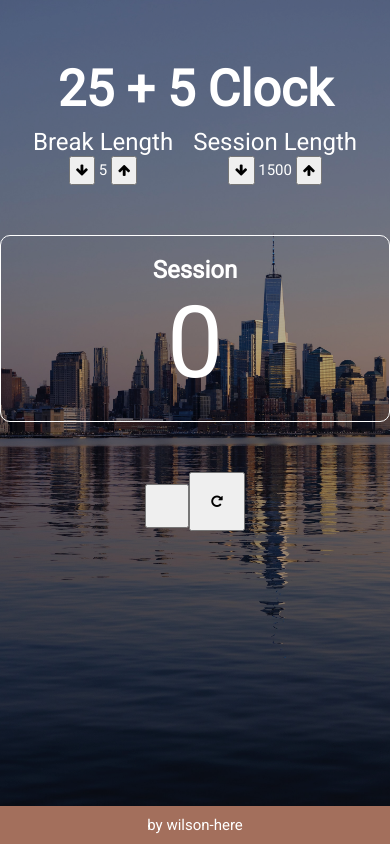
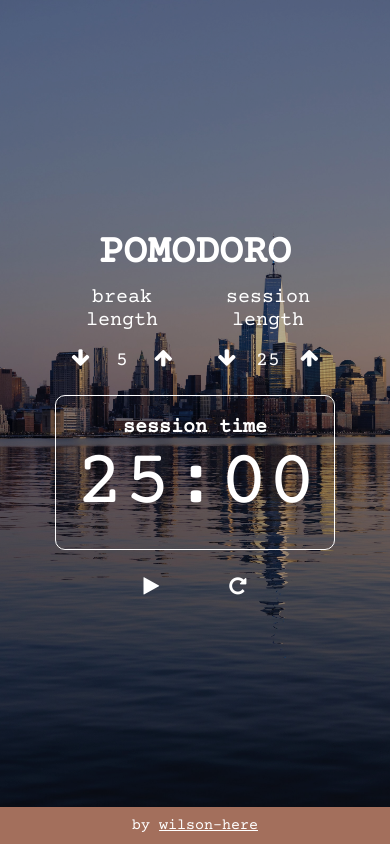
Before and after one commit to wilson-here/pomodoro, a React (Vite) app: page / in a window 390 px wide. Built offline with nearby package versions, Linux system fonts and the light colour scheme.

Commit message:
finish logic & responsive

```diff
--- a/index.html
+++ b/index.html
@@ -8,7 +8,9 @@
   <title>Pomodoro</title>
   <link rel="preconnect" href="https://fonts.googleapis.com">
   <link rel="preconnect" href="https://fonts.gstatic.com" crossorigin>
-  <link href="https://fonts.googleapis.com/css2?family=Roboto&display=swap" rel="stylesheet">
+  <link
+    href="https://fonts.googleapis.com/css2?family=Courier+Prime&family=Space+Grotesk:wght@300;400;500;600;700&display=swap"
+    rel="stylesheet">
   <link rel="stylesheet" href="node_modules/font-awesome/css/font-awesome.min.css">
 </head>
 
--- a/src/App.jsx
+++ b/src/App.jsx
@@ -1,22 +1,89 @@
-import { useState } from "react";
+import { useState, useRef } from "react";
 import "./styles/App.scss";
 import Title from "./components/Title";
 import CustomTime from "./components/CustomTime";
 import Display from "./components/Display";
 import Control from "./components/Control";
 import CopyRight from "./components/CopyRight";
-import { INITIAL_TIME } from "./constant/constant";
+import { INITIAL_SESSIONTIME } from "./constant/constant";
+import { INITIAL_BREAKTIME } from "./constant/constant";
 function App() {
+  const [isPlaying, setIsPlaying] = useState(false);
+  const [isReset, setIsReset] = useState(false);
+  const [sessionTime, setSessionTime] = useState(INITIAL_SESSIONTIME);
+  const [breakTime, setBreakTime] = useState(INITIAL_BREAKTIME);
+  const [isSessionTime, setIsSessionTime] = useState(true);
+  const audioRef = useRef(null);
+
+  const toggleIsPlaying = () => {
+    setIsPlaying(!isPlaying);
+  };
+
+  const reset = () => {
+    setIsPlaying(false);
+    setSessionTime(INITIAL_SESSIONTIME);
+    setBreakTime(INITIAL_BREAKTIME);
+    setIsSessionTime(true);
+
+    audioRef.current.load();
+    setIsReset(true);
+  };
+  const increment = (stateSetter) => {
+    stateSetter((prevState) => {
+      if (prevState <= 59) {
+        return prevState + 1;
+      } else {
+        return prevState;
+      }
+    });
+  };
+  const decrement = (stateSetter) => {
+    stateSetter((prevState) => {
+      if (prevState >= 2) {
+        return prevState - 1;
+      } else {
+        return prevState;
+      }
+    });
+  };
   return (
     <div className="bg">
       <div className="content">
         <Title />
         <div className="custom_wrap">
-          <CustomTime type="break" duration="5" />
-          <CustomTime type="session" duration={INITIAL_TIME} />
+          <CustomTime
+            type="break"
+            duration={breakTime}
+            increment={() => increment(setBreakTime)}
+            decrement={() => decrement(setBreakTime)}
+          />
+          <CustomTime
+            type="session"
+            duration={sessionTime}
+            increment={() => increment(setSessionTime)}
+            decrement={() => decrement(setSessionTime)}
+          />
         </div>
-        <Display />
-        <Control />
+        <Display
+          isPlaying={isPlaying}
+          isReset={isReset}
+          setIsReset={setIsReset}
+          isSessionTime={isSessionTime}
+          setIsSessionTime={setIsSessionTime}
+          duration={isSessionTime ? sessionTime : breakTime}
+          audioRef={audioRef}
+        />
+        <audio
+          id="beep"
+          preload="auto"
+          src="https://raw.githubusercontent.com/freeCodeCamp/cdn/master/build/testable-projects-fcc/audio/BeepSound.wav"
+          ref={audioRef}
+        ></audio>
+        <Control
+          isPlaying={isPlaying}
+          toggleIsPlaying={toggleIsPlaying}
+          reset={reset}
+        />
         <CopyRight color={"#a36f5c"} size="1.5rem" />
       </div>
     </div>
--- a/src/components/Control.jsx
+++ b/src/components/Control.jsx
@@ -1,16 +1,18 @@
-import { useState } from "react";
-
-function Control() {
+function Control({ isPlaying, toggleIsPlaying, reset }) {
   return (
     <div className="control">
-      <button id="start_stop" className="control_btn control_play-pause">
-        {/* {isPlaying ? (
+      <button
+        id="start_stop"
+        className="control_btn control_play-pause"
+        onClick={toggleIsPlaying}
+      >
+        {isPlaying ? (
+          <i className="control_play-pause-icon fa fa-pause"></i>
+        ) : (
           <i className="control_play-pause-icon fa fa-play"></i>
-        ) : (
-          <i className="control_play-pause-icon fa fa-pause"></i>
-        )} */}
+        )}
       </button>
-      <button id="reset" className="control_btn control_reset">
+      <button id="reset" className="control_btn control_reset" onClick={reset}>
         <i className="fa fa-repeat"></i>
       </button>
     </div>
--- a/src/components/CustomTime.jsx
+++ b/src/components/CustomTime.jsx
@@ -1,17 +1,25 @@
-function CustomTime({ type, duration }) {
+function CustomTime({ type, duration, increment, decrement }) {
   return (
     <div className="custom">
       <h2 id={`${type}-label`} className="custom_txt">
-        {type} Length
+        {type} <br className="only-sm" />
+        Length
       </h2>
-      <button id={`${type}-decrement`} className="custom_btn">
+      <button
+        onClick={decrement}
+        id={`${type}-decrement`}
+        className="custom_btn"
+      >
         <i className="fa fa-arrow-down"></i>
       </button>
       <span id={`${type}-length`} className="custom_length">
-        {" "}
-        {duration}{" "}
+        {duration}
       </span>
-      <button id={`${type}-increment`} className="custom_btn">
+      <button
+        onClick={increment}
+        id={`${type}-increment`}
+        className="custom_btn"
+      >
         <i className="fa fa-arrow-up"></i>
       </button>
     </div>
--- a/src/components/Display.jsx
+++ b/src/components/Display.jsx
@@ -1,23 +1,46 @@
 import { useEffect, useState } from "react";
-
-function Display() {
-  const [timeLeft, setTimeLeft] = useState(2);
+import { formatTime } from "../utils/helper";
+function Display({
+  isPlaying,
+  isReset,
+  setIsReset,
+  isSessionTime,
+  setIsSessionTime,
+  duration,
+  audioRef,
+}) {
+  const [timeLeft, setTimeLeft] = useState(duration * 60);
+  useEffect(() => {
+    setTimeLeft(duration * 60);
+  }, [duration]);
   useEffect(() => {
     const intervalId = setInterval(() => {
-      if (timeLeft > 0) {
+      if (timeLeft > 0 && isPlaying === true) {
         setTimeLeft((prevTime) => prevTime - 1);
+      } else if (timeLeft <= 0 && isPlaying === true) {
+        audioRef.current.play();
+        setIsSessionTime((prevIsSessionTime) => !prevIsSessionTime);
+        setTimeLeft(duration * 60);
       }
     }, 1000);
-    return () => clearInterval(intervalId);
-  });
+    return () => {
+      clearInterval(intervalId);
+    };
+  }, [timeLeft, isPlaying]);
+  useEffect(() => {
+    if (isReset === true) {
+      setTimeLeft(duration * 60);
+      setIsReset(false);
+    }
+  }, [isReset]);
 
   return (
     <div className="display">
       <h2 id="timer-label" className="display_txt">
-        Session
+        {isSessionTime ? "Session time" : "Đi 🍽️ đi Lu 🐷🐷🐷"}
       </h2>
       <span id="time-left" className="display_timer">
-        {timeLeft}
+        {formatTime(timeLeft)}
       </span>
     </div>
   );
--- a/src/components/Title.jsx
+++ b/src/components/Title.jsx
@@ -1,5 +1,5 @@
 function Title() {
-  return <h1 className="title">25 + 5 Clock</h1>;
+  return <h1 className="title">Pomodoro</h1>;
 }
 
 export default Title;
--- a/src/constant/constant.js
+++ b/src/constant/constant.js
@@ -1 +1,2 @@
-export const INITIAL_TIME = 25 * 60; // 25 minutes in seconds
+export const INITIAL_SESSIONTIME = 25;
+export const INITIAL_BREAKTIME = 5;
--- a/src/styles/App.scss
+++ b/src/styles/App.scss
@@ -27,9 +27,22 @@
 }
 
 // common
+.only-sm {
+  display: none;
+  @include bp(sm) {
+    display: block;
+  }
+}
 a,
 button {
   cursor: pointer;
+  transition: opacity 0.3s;
+  border: none;
+  background: transparent;
+  color: white;
+  padding: 1.5rem;
+  border: none;
+  background: transparent;
   &:hover {
     opacity: 0.7;
   }
@@ -46,7 +59,6 @@ button {
 
   &__link {
     color: inherit;
-    text-decoration: none;
     display: inline-block;
     padding: 1rem 0;
   }
@@ -55,9 +67,12 @@ button {
 // main
 html {
   overflow: hidden;
-  font-family: "Roboto", sans-serif;
+  font-family: "Courier Prime", monospace;
+
   color: white;
   font-size: 62.5%;
+  min-width: 320px;
+  text-transform: lowercase;
 }
 
 .bg {
@@ -83,48 +98,91 @@ html {
 .content {
   position: relative;
   z-index: 1;
-  padding-top: 6rem;
+  height: 100%;
+  display: flex;
+  flex-direction: column;
+  align-items: center;
+  justify-content: center;
+  width: 90%;
+  max-width: 500px;
+  margin: 0 auto;
 
   .title {
     font-size: 5rem;
+    text-transform: uppercase;
+    @include bp(sm) {
+      font-size: 4rem;
+    }
   }
 
   .custom {
     font-size: 1.5rem;
-    text-transform: capitalize;
     &_txt {
       font-weight: 100;
       font-size: 2.4rem;
+      @include bp(sm) {
+        font-size: 2rem;
+      }
     }
     &_wrap {
       display: flex;
       align-items: center;
       justify-content: center;
-      margin-top: 1rem;
+      margin-top: 3rem;
       gap: 2rem;
+      @include bp(sm) {
+        gap: 1.5rem;
+        margin-top: 1rem;
+      }
+    }
+
+    &_length {
+      display: inline-block;
+      padding: 1rem;
+      font-size: 2rem;
+      min-width: 4.6rem;
+      @include bp(sm) {
+        padding: 0.4rem;
+        min-width: 3.4rem;
+      }
     }
     &_btn {
-      padding: 0.5rem;
+      font-size: 2rem;
     }
   }
 
   .display {
     padding: 2rem;
     border: solid 1px white;
-    max-width: 400px;
-    margin: 5rem auto;
+    width: 370px;
+
+    margin: 2rem auto;
     border-radius: 10px;
+    @include bp(sm) {
+      width: 100%;
+      max-width: 280px;
+      margin: 1rem auto;
+    }
     &_txt {
       font-size: 2.4rem;
+      @include bp(sm) {
+        font-size: 2rem;
+      }
     }
     &_timer {
       font-size: 10rem;
+      @include bp(sm) {
+        font-size: 8rem;
+      }
     }
   }
 
   .control {
+    &_reset {
+      margin-left: 4rem;
+    }
     &_btn {
-      padding: 2rem;
+      font-size: 2rem;
     }
   }
 }
```
Also changed, not shown: src/utils/helper.js (renamed from src/utils/formatTime.js).
